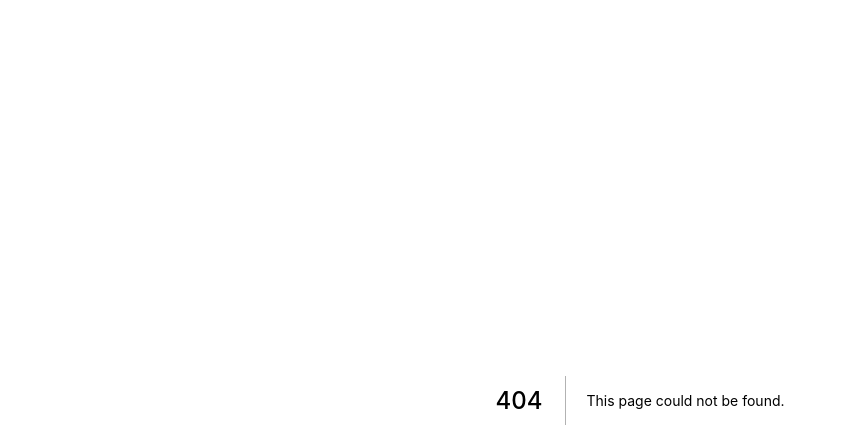
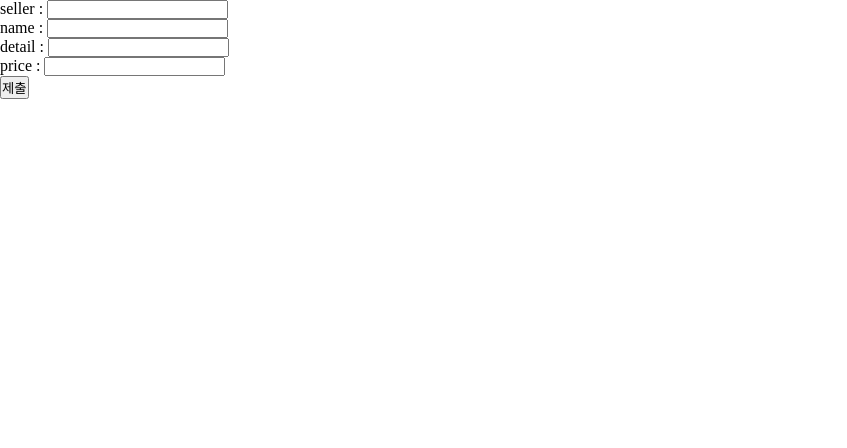
Before and after one commit to jumprope123/class_quiz, a Next.js app: page /06/boards in a window 1280 px wide. Before the commit this address had no page. Shown: the top 448 px of the page, without its empty margins (0-847 px from the left). Built offline with nearby package versions, Linux system fonts and the light colour scheme.

Commit message:
컴포넌트 디자인 패턴 & 리액트의 단방향 흐름

```diff
--- /dev/null
+++ b/pages/06/boards/index.js
@@ -0,0 +1,8 @@
+import { gql, useMutation } from "@apollo/client";
+import { useRouter } from "next/router";
+import { useState } from "react";
+import ProductWriteContainer from "../../../src/components/units/product/write/ProductWrite.container";
+
+export default function App() {
+  return <ProductWriteContainer />;
+}
--- /dev/null
+++ b/src/components/units/product/write/ProductWrite.container.js
@@ -0,0 +1,45 @@
+import { useMutation } from "@apollo/client";
+import { useRouter } from "next/router";
+import { useState } from "react";
+import ProductWritePresenter from "./ProductWrite.presenter";
+import { CREATE_PRODUCT_INPUT } from "./ProductWrite.queries";
+
+export default function ProductWriteContainer() {
+  const [data, setData] = useState({});
+  const [createProduct] = useMutation(CREATE_PRODUCT_INPUT);
+  const router = useRouter();
+
+  const handleChange = (e) => {
+    setData({
+      ...data,
+      [e.target.name]: e.target.value,
+    });
+  };
+
+  const handleClick = async (e) => {
+    e.preventDefault();
+    try {
+      const result = await createProduct({
+        variables: {
+          seller: data?.seller,
+          createProductInput: {
+            name: data?.name,
+            detail: data?.detail,
+            price: Number(data?.price),
+          },
+        },
+      });
+
+      router.push(`/05/boards/${result.data.createProduct._id}`);
+    } catch (err) {
+      console.log(err);
+    }
+  };
+
+  return (
+    <ProductWritePresenter
+      handleChange={handleChange}
+      handleClick={handleClick}
+    />
+  );
+}
--- /dev/null
+++ b/src/components/units/product/write/ProductWrite.presenter.js
@@ -0,0 +1,18 @@
+export default function ProductWritePresenter(props) {
+  return (
+    <>
+      seller :{" "}
+      <input type={"text"} name="seller" onChange={props.handleChange} />
+      <br />
+      name : <input type={"text"} name="name" onChange={props.handleChange} />
+      <br />
+      detail :{" "}
+      <input type={"text"} name="detail" onChange={props.handleChange} />
+      <br />
+      price :{" "}
+      <input type={"number"} name="price" onChange={props.handleChange} />
+      <br />
+      <button onClick={props.handleClick}>제출</button>
+    </>
+  );
+}
--- /dev/null
+++ b/src/components/units/product/write/ProductWrite.queries.js
@@ -0,0 +1,14 @@
+import { gql } from "@apollo/client";
+
+export const CREATE_PRODUCT_INPUT = gql`
+  mutation createProduct(
+    $seller: String
+    $createProductInput: CreateProductInput!
+  ) {
+    createProduct(seller: $seller, createProductInput: $createProductInput) {
+      _id
+      number
+      message
+    }
+  }
+`;
```
Also changed, not shown: pages/05/boards/[productId]/index.js (+2 -39 lines), pages/06/boards/[productId]/index.js (added, +42 -0 lines), src/components/units/product/detail/ProductDetail.container.js (added, +24 -0 lines), src/components/units/product/detail/ProductDetail.presenter.js (added, +10 -0 lines), src/components/units/product/detail/ProductDetail.queries.js (added, +14 -0 lines), 1 other file (tests, documents, lock files or other folders).
